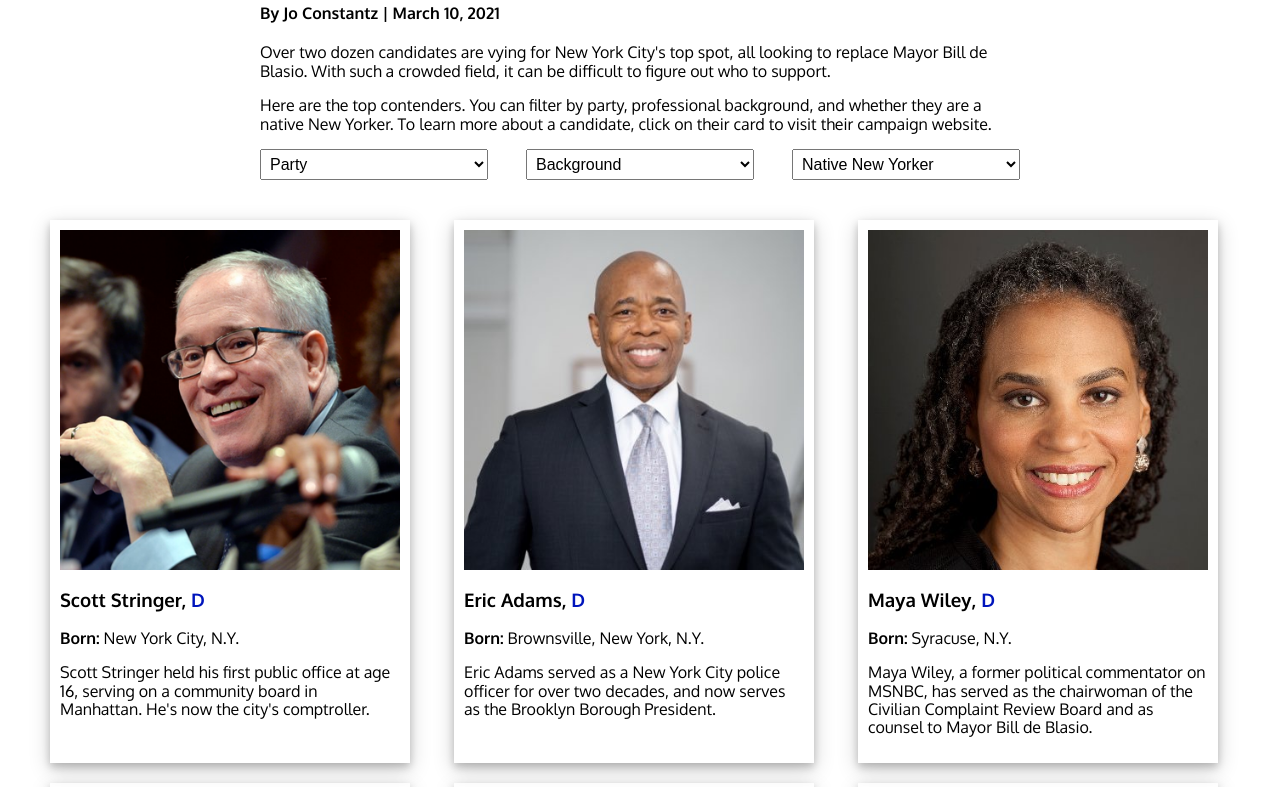
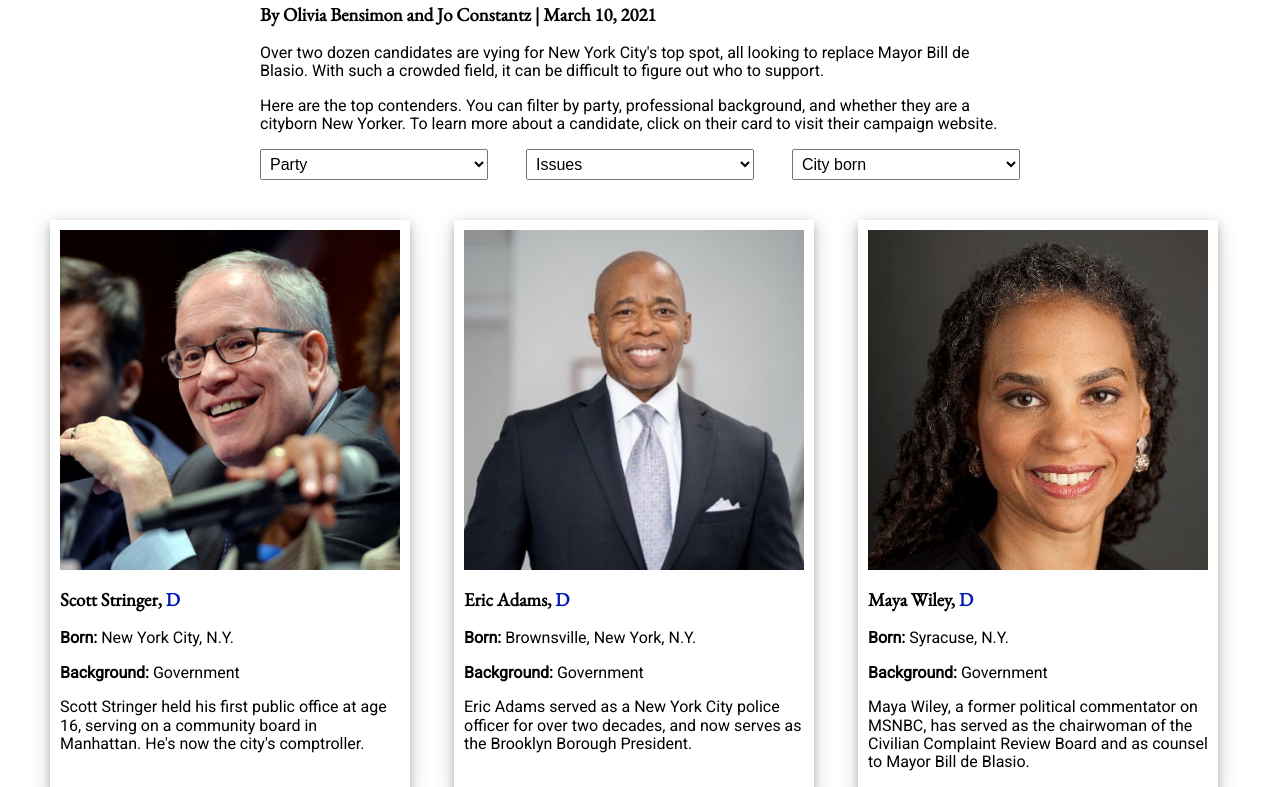
Before and after one commit to Jconstantz74/NYC-mayoral-candidates, a plain HTML site: page index.html in a window 1280 px wide. Shown: the part 76-863 px from the top of the page. Drawn offline with nearby package versions, Linux system fonts and the light colour scheme.

Commit message:
Add files via upload

```diff
--- a/index.html
+++ b/index.html
@@ -15,7 +15,7 @@
     <!-- Your styles should be called here -->
     <link href="style.css" rel="stylesheet" />
     <link rel="preconnect" href="https://fonts.gstatic.com">
-    <link href="https://fonts.googleapis.com/css2?family=Oxygen:wght@400;700&display=swap" rel="stylesheet">
+    <link href="https://fonts.googleapis.com/css2?family=EB+Garamond&family=Roboto&display=swap" rel="stylesheet">
 
     <!-- HTML5 Shim and Respond.js IE8 support of HTML5 elements and media queries -->
     <!-- WARNING: Respond.js doesn't work if you view the page via file:// -->
@@ -30,9 +30,9 @@
     <div class="container">
       <div class="top">
         <h1>Meet New York City's 2021 mayoral candidates</h1>
-        <h4>By Jo Constantz | March 10, 2021</h4>
+        <h3>By Olivia Bensimon and Jo Constantz | March 10, 2021</h4>
           <p>Over two dozen candidates are vying for New York City's top spot, all looking to replace Mayor Bill de Blasio. With such a crowded field, it can be difficult to figure out who to support.</p>
-        <p>Here are the top contenders. You can filter by party, professional background, and whether they are a native New Yorker. To learn more about a candidate, click on their card to visit their campaign
+          <p>Here are the top contenders. You can filter by party, professional background, and whether they are a cityborn New Yorker. To learn more about a candidate, click on their card to visit their campaign
             website.</p>
           <div class="flex filter">
             <div>
@@ -42,21 +42,37 @@
                 <option value="democrat">Democrat</option>
               </select>
             </div>
+
             <div>
-            <select id="background" class="filter">
-              <option value="item">Background</option>
-              <option value="finance">Finance</option>
-              <option value="business">Business</option>
-              <option value="government">Government</option>
-              <option value="nonprofit">Nonprofit</option>
-              <option value="entertainment">Entertainment</option>
+              <select id="issue" class="filter">
+                <option value="item">Issues</option>
+                <option value="health">Health</option>
+                <option value="education">Education</option>
+                <option value="childcare">Youth and Childcare</option>
+                <option value="safety">Public Safety</option>
+                <option value="justice">Criminal justice</option>
+                <option value="police">Police reform</option>
+                <option value="climate">Climate change and the environment</option>
+                <option value="housing">Housing</option>
+                <option value="nycha">Public Housing and NYCHA</option>
+                <option value="transportation">Transportation</option>
+                <option value="racial-justice">Racial justice</option>
+                <option value="covid">COVID-19 Recovery</option>
+                <option value="economy">Economy and jobs</option>
+                <option value="income">Income inequality</option>
+                <option value="immigration">Immigration</option>
+                <option value="community">Community advocacy</option>
+                <option value="budget">Budget</option>
+                <option value="governance">Governance</option>
+                <option value="marijuana">Marijuana</option>
               </select>
             </div>
+
             <div>
-            <select id="native" class="filter">
-              <option value="item">Native New Yorker</option>
-              <option value="yes-native">Yes</option>
-              <option value="no-native">No</option>
+              <select id="cityborn" class="filter">
+                <option value="item">City born</option>
+                <option value="yes-cityborn">Yes</option>
+                <option value="no-cityborn">No</option>
               </select>
             </div>
           </div>
@@ -65,144 +81,156 @@
 
     <div class="container photo">
       <section class="flex">
-        <div class="item active democrat government yes-native">
+        <div class="item active democrat government yes-cityborn health education economy climate housing transportation covid">
           <a href="https://stringerformayor.com/">
             <img src="images/scott-stringer.jpg" />
-            <h3>Scott Stringer, <span style="color:#0015BC;">D</span></h3>
-            <p>
-              <b>Born:</b> New York City, N.Y.
-            </p>
+            <h3>Scott Stringer, <span class="party" style="color:#0015BC;">D</span></h3>
+            <p><b>Born:</b> New York City, N.Y.</p>
+            <p><b>Background:</b> Government</p>
             <p>Scott Stringer held his first public office at age 16, serving on a community board in Manhattan. He's now the city's comptroller.</p>
         </div>
 
-        <div class="item active democrat government yes-native">
+        <div class="item active democrat government yes-cityborn safety economy housing health covid">
           <a href="https://www.ericadams2021.com/">
             <img src="images/eric-adams.jpg" />
             <h3>Eric Adams, <span style="color:#0015BC;">D</span></h3>
             <p>
               <b>Born:</b> Brownsville, New York, N.Y.
             </p>
+            <p><b>Background:</b> Government</p>
             <p>Eric Adams served as a New York City police officer for over two decades, and now serves as the Brooklyn Borough President.</p>
 
         </div>
 
-        <div class="item active democrat government yes-native">
+        <div class="item active democrat government yes-cityborn justice police housing climate covid health racial-justice income">
           <a href="https://mayawileyformayor.com/">
             <img src="images/maya-wiley.jpg" />
             <h3>Maya Wiley, <span style="color:#0015BC;">D</span></h3>
             <p>
               <b>Born:</b> Syracuse, N.Y.
             </p>
+            <p><b>Background:</b> Government</p>
             <p>Maya Wiley, a former political commentator on MSNBC, has served as the chairwoman of the Civilian Complaint Review Board and as counsel to Mayor Bill de Blasio.</p>
         </div>
 
-        <div class="item active democrat government yes-native">
+        <div class="item active democrat government yes-cityborn education climate housing transportation justice economony racial-justice income">
           <a href="https://shaunfornyc.com/?utm_source=google&utm_medium=search&utm_campaign=tvad&gclid=Cj0KCQiA1pyCBhCtARIsAHaY_5eVya_vo2mRNVD11dNCZeKH3owJDV791p-sQTNH0MLwVektkDw4kTcaAm3BEALw_wcB">
             <img src="images/shaun-donovan.jpg" />
             <h3>Shaun Donovan, <span style="color:#0015BC;">D</span></h3>
             <p>
               <b>Born:</b> New York City, N.Y.
             </p>
+            <p><b>Background:</b> Government</p>
             <p>Shaun Donovan is a former federal housing secretary under the Obama administration and a former White House budget director.</p>
         </div>
 
-        <div class="item active democrat government yes-native">
+        <div class="item active democrat government yes-cityborn covid climate transportation housing education police">
           <a href="https://www.kgfornyc.com/">
             <img src="images/kathryn-garcia.jpg" />
             <h3>Kathryn Garcia, <span style="color:#0015BC;">D</span></h3>
             <p>
               <b>Born:</b> Brooklyn, N.Y.
             </p>
+            <p><b>Background:</b> Government</p>
             <p>Kathryn Garcia served as the sanitation commissioner for New York City.</p>
         </div>
 
-        <div class="item active democrat finance no-native">
+        <div class="item active democrat finance no-cityborn economy safety education housing income childcare nycha">
           <a href="https://www.rayformayor.com/">
             <img src="images/ray-mcguire.jpg" />
             <h3>Ray McGuire, <span style="color:#0015BC;">D</span></h3>
             <p>
               <b>Born:</b> Dayton, O.H.
             </p>
+            <p><b>Background:</b> Finance</p>
             <p>Raymond McGuire is a former vice-chair of Citigroup, an investment bank.</p>
         </div>
 
-        <div class="item active democrat government no-native">
+        <div class="item active democrat government no-cityborn climate education health housing immigration transportation economy income immigration">
           <a href="https://loreeformayor.nyc/">
             <img src="images/loree-sutton.jpg" />
             <h3>Loree Sutton, <span style="color:#0015BC;">D</span></h3>
             <p>
               <b>Born:</b> Loma Linda, C.A.
             </p>
+            <p><b>Background:</b> Government</p>
             <p>Loree Sutton is a retired Army brigadier general and served as New York City Veterans’ Services commissioner.</p>
         </div>
 
-        <div class="item active democrat government no-native">
+        <div class="item active democrat government no-cityborn item active dem immigration covid economy housing health transportation safety climate education">
           <a href="https://www.carlos2021.com/">
             <img src="images/carlos-menchaca.jpg" />
             <h3>Carlos Menchaca, <span style="color:#0015BC;">D</span></h3>
             <p>
               <b>Born:</b> El Paso, T.X.
             </p>
+            <p><b>Background:</b> Government</p>
             <p>Carlos Menchaca is a City Council member for district 38 in Brooklyn, serving Sunset Park and Red Hook.</p>
         </div>
 
-        <div class="item active democrat nonprofit yes-native">
+        <div class="item active democrat nonprofit yes-cityborn police housing income community income education racial-justice climate immigration transportation">
           <a href="https://www.dianne.nyc/">
             <img src="images/dianne-morales.jpg" />
             <h3>Dianne Morales, <span style="color:#0015BC;">D</span></h3>
             <p>
               <b>Born:</b> Brooklyn, N.Y.
             </p>
+            <p><b>Background:</b> Nonprofit</p>
             <p>Dianne Morales served as the executive director of Phipps Neighborhoods, a social-services organization in the Bronx.</p>
         </div>
 
-        <div class="item active republican entertainment yes-native">
+        <div class="item active republican entertainment yes-cityborn safety">
           <a href="http://guardianangels.org/">
             <img src="images/curtis-sliwa.jpg" />
             <h3>Curtis Sliwa, <span style="color:#FF0000;">R</span></h3>
             <p>
               <b>Born:</b> Brooklyn, N.Y.
             </p>
+            <p><b>Background:</b> Entertainment</p>
             <p>Curtis Sliwa, a radio talkshow host, founded the Guardian Angels, a crime-prevention group, in 1979.</p>
         </div>
 
-        <div class="item active democrat business nonprofit yes-native">
+        <div class="item active democrat business nonprofit yes-citybor covid justice housing climate transportation income">
           <a href="https://www.yangforny.com/">
             <img src="images/andrew-yang.jpg" />
             <h3>Andrew Yang, <span style="color:#0015BC;">D</span></h3>
             <p>
               <b>Born:</b> Schenectady, N.Y.
             </p>
+            <p><b>Background:</b> Business</p>
             <p>Andrew Yang is an entreprenuer, nonprofit founder, and former presidential candidate.</p>
         </div>
 
-        <div class="item active republican business entertainment yes-native">
+        <div class="item active republican business entertainment yes-cityborn police education housing economy health">
           <a href="https://www.barbarakformayor.com/">
             <img src="images/barbara-kavovit.jpg" />
             <h3>Barbara Kavovit, <span style="color:#0015BC;">D</span></h3>
             <p>
               <b>Born:</b> Bronx, N.Y.
             </p>
+            <p><b>Background:</b> Business</p>
             <p>Barbara Kavovit is a founder of a construction firm and a reality TV personality, known for her appearance on "The Real Housewives of New York City."</p>
         </div>
 
-        <div class="item active republican business no-native">
+        <div class="item active republican business no-cityborn safety housing">
           <a href="https://www.mateothemayor.com/">
             <img src="images/fernando-mateo.jpg" />
             <h3>Fernando Mateo, <span style="color:#FF0000;">R</span></h3>
             <p>
               <b>Born:</b> The Dominican Republic
             </p>
+            <p><b>Background:</b> Business</p>
             <p>Fernando Mateo is a restaurant owner and has led trade groups for cabdrivers, delivery drivers, and bodega workers.</p>
         </div>
 
-        <div class="item active republican finance no-native">
+        <div class="item active republican finance no-cityborn safety justice economy housing">
           <a href="https://www.saraformayor.com/">
             <img src="images/sara-tirschwell.jpg" />
             <h3>Sara Tirschwell, <span style="color:#FF0000;">R</span></h3>
             <p>
               <b>Born:</b> Corpus Christi, T.X.
             </p>
+            <p><b>Background:</b> Finance</p>
             <p>Sara Tirschwell is a former hedge fund manager, known for filing the first "Me Too" sexual harassment complaint on Wall Street.</p>
         </div>
       </section>
--- a/main.js
+++ b/main.js
@@ -29,8 +29,8 @@ function filter_candidates() {
 	 * Capture the value of each dropdown
 	 */
 	const party_class = document.querySelector("#party").value;
-	const background_class = document.querySelector("#background").value;
-	const native_class = document.querySelector("#native").value;
+	const background_class = document.querySelector("#issue").value;
+	const native_class = document.querySelector("#cityborn").value;
 
 	/**
 	 * Remove .active from each active item
--- a/style.css
+++ b/style.css
@@ -17,7 +17,15 @@ html,
 body {
     /* Sets default font-size to 16px, ensuring 1em = 16px; */
     font-size: 16px;
-    font-family: 'Oxygen', sans-serif;
+    font-family: 'Roboto', sans-serif;
+}
+
+h1, h3 {
+    font-family: 'EB Garamond', serif;
+}
+
+.party {
+    text-align: right;
 }
 
 .container {
```
Lines whose indentation alone changed are shown as unchanged.
